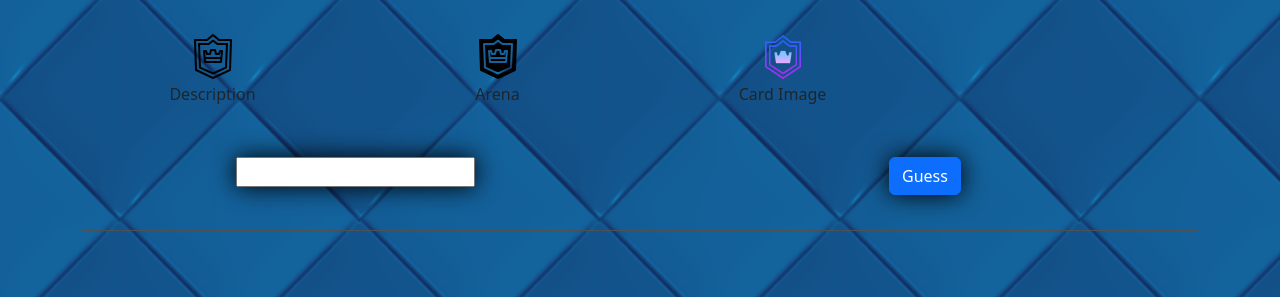
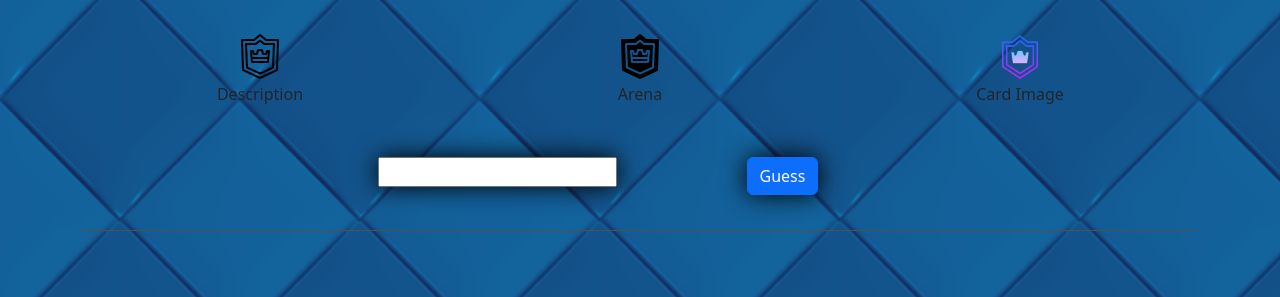
Before and after one commit to onyxwrld/CRDLE_BEAD, a website built with Vite: page index.html in a window 1280 px wide. Shown: the part 503-800 px from the top of the page. Built offline with nearby package versions, Linux system fonts and the light colour scheme; no server answers.

Commit message:
bootstrap align

```diff
--- a/index.html
+++ b/index.html
@@ -14,28 +14,29 @@
         </div>
       </div>
       <div class="row text-center">
-        <div class="col-3">
+        <div class="col-4">
           <img src="./images/helpicon1.png" id="descID">
           <p>Description</p>
         </div>
-        <div class="col-3">
+        <div class="col-4">
           <img src="./images/helpicon2.png" id="arenaID">
           <p>Arena</p>
         </div>
-        <div class="col-3">
+        <div class="col-4">
           <img src="./images/helpicon3.png" id="imgID">
           <p>Card Image</p>
         </div>
-        <div class="col-3">
-          <p></p>
-        </div>
       </div>
       <div class="row text-center">
-        <div class="col-6">
+        <div class="col-3">
+        </div>
+        <div class="col-3">
             <input type="text" id="inputID">
         </div>
-        <div class="col-6">
+        <div class="col-3">
           <button class="btn btn-primary" id="gombID">Guess</button>
+        </div>
+        <div class="col-3">
         </div>
       </div>
       <div class="row">
```
